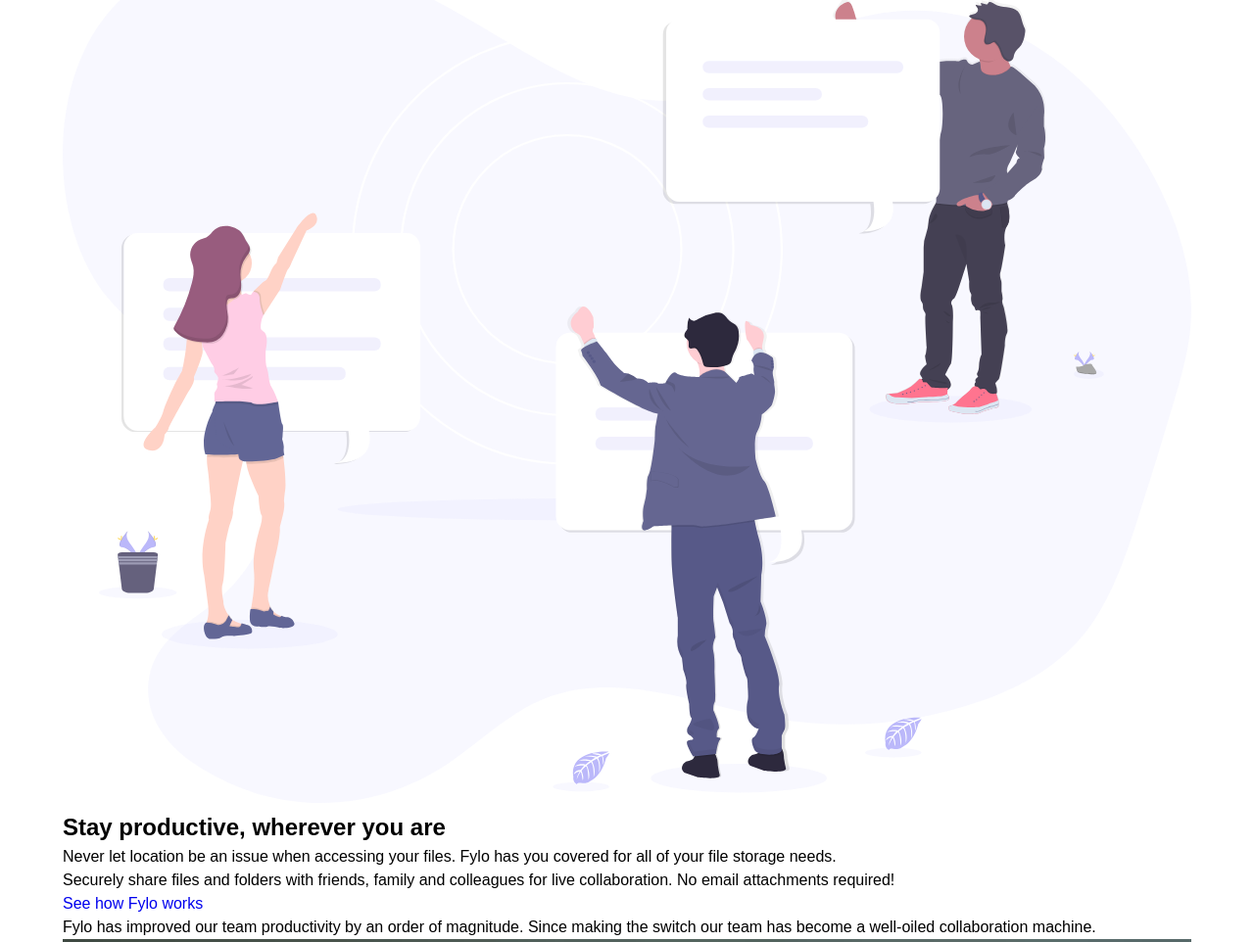
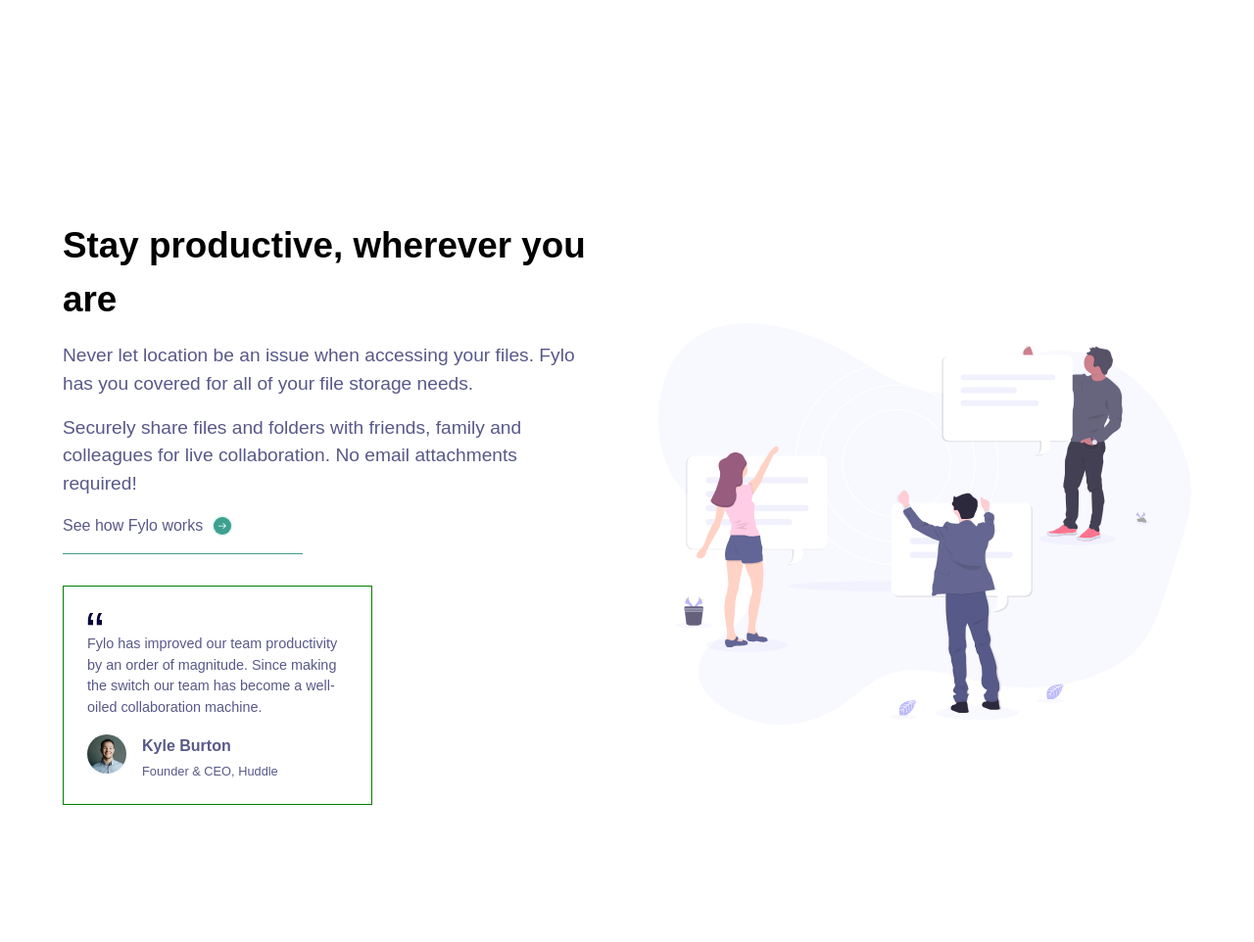
Before and after one commit to Maryjanee/Fylo-Landing-Page, a plain HTML site: page index.html in a window 1280 px wide. Shown: the part 616-1578 px from the top of the page at 98% size. Drawn offline with Linux system fonts and the light colour scheme.

Commit message:
add styles for features section

```diff
--- a/index.html
+++ b/index.html
@@ -46,28 +46,38 @@
 
   </header>
   <main class="wrapper">
-    <section id="features">
+    <section id="features" class="grid-container">
 
-      <figure class="features-illustration-container">
+      <figure class="illustration-container">
         <img src="images/illustration-2.svg" alt="illustration-2">
       </figure>
       <div>
-        <h2>Stay productive, wherever you are</h2>
+        <h2 class="section-heading text-center">Stay productive, wherever you are</h2>
       <p>Never let location be an issue when accessing your files. Fylo has you
         covered for all of your file storage needs.</p>
       <p>Securely share files and folders with friends, family and colleagues for
         live collaboration. No email attachments required!</p>
-        <a href="#">See how Fylo works</a>
+        <a href="#" class="text-center arrow-container flex-container">
+         <p class="arrow-text">See how Fylo works</p>
+        <figure class="arrow">
+          <img src="images/icon-arrow.svg" alt="arrow"></figure> </a>
         <div class="testimonial">
+          <figure class="quotes-container">
+            <img src="images/icon-quotes.svg" alt="">
+          </figure>
           <p>Fylo has improved our team productivity by an order of magnitude. Since
             making the switch our team has become a well-oiled collaboration machine.</p>
-            <div class="quote-author">
-              <img src="images/avatar-testimonial.jpg" alt="avatar">
-            </div>
-            <div>
+            <div class="quote-author flex-container">
+              <figure class="avatar-container">
+                <img src="images/avatar-testimonial.jpg" alt="avatar">
+              </figure>
+
+
+            <div class="author-name">
               <p>Kyle Burton</p>
             <p>Founder & CEO, Huddle</p>
           </div>
+        </div>
         </div>
       </div>
     </section>
--- a/style.css
+++ b/style.css
@@ -29,7 +29,23 @@
 
 a {
   text-decoration: none;
+  display: block;
 }
+
+h1,
+h2,
+h3,
+h4,
+h5,
+h6,
+p {
+  margin-bottom: 1rem;
+}
+
+p {
+  font-size: 1.2rem;
+}
+
 button {
   padding: 0.7rem 0;
   font-weight: 700;
@@ -38,6 +54,7 @@
   color: var(--white);
   background: var(--BrightBlue);
 }
+
 input {
   padding: 0.7rem 1rem;
 }
@@ -62,6 +79,10 @@
 
 .space-between {
   justify-content: space-between;
+}
+
+.align-center {
+  align-items: center;
 }
 
 .grid-container {
@@ -116,18 +137,95 @@
   flex-direction: column;
 }
 
+#features {
+  margin: 5rem 0;
+  grid-template-columns: 1fr;
+  row-gap: 4rem;
+}
+
+.section-heading {
+  font-size: 1.4rem;
+}
+
+#features p {
+  color: var(--DesaturatedBlue);
+}
+
+.arrow-container {
+  text-align: center;
+  width: 45%;
+  margin: 0rem auto;
+  border-bottom: 1.5px solid var(--ModerateCyan);
+}
+
+.arrow-text {
+  font-size: 1rem;
+}
+
+.arrow {
+  width: 1.5rem;
+  align-self: flex-start;
+  margin-left: 0.5rem;
+}
+
+.testimonial {
+  width: 90%;
+  border: 1px solid green;
+  margin: 0 auto;
+  padding: 1.5rem;
+}
+
+.quotes-container {
+  width: 1rem;
+}
+
+.avatar-container {
+  width: 2.5rem;
+  margin-right: 1rem;
+}
+
+.avatar-container img {
+  border-radius: 50%;
+}
+
+.author-name p:first-child {
+  margin-bottom: 0.3rem;
+  font-weight: 700;
+  color: var(--VeryDarkBlue);
+  font-size: 1rem;
+}
+
+.author-name p:last-child {
+  margin: 0rem;
+  font-size: 0.8rem;
+}
+
 @media only screen and (min-width: 768px) {
   .nav-links {
     flex: 0.3;
   }
 
-  header {
+  header,
+  #features {
     display: grid;
     padding: 2rem 0;
     grid-template-columns: repeat(2, 1fr);
     column-gap: 4rem;
     align-items: center;
   }
+
+  #features {
+    margin: 15rem 0;
+  }
+  #features p {
+    color: var(--DesaturatedBlue);
+  }
+
+  .section-heading {
+    font-size: 2.3rem;
+    text-align: left;
+  }
+
   .illustration-container {
     order: 1;
     width: 100%;
@@ -172,4 +270,17 @@
   button {
     padding: 1rem 0;
   }
+
+  .arrow-container {
+    margin: 0;
+  }
+
+  .testimonial {
+    margin: 2rem 0 2rem 0;
+    width: 58%;
+  }
+
+  .testimonial > p {
+    font-size: 0.9rem;
+  }
 }
```
